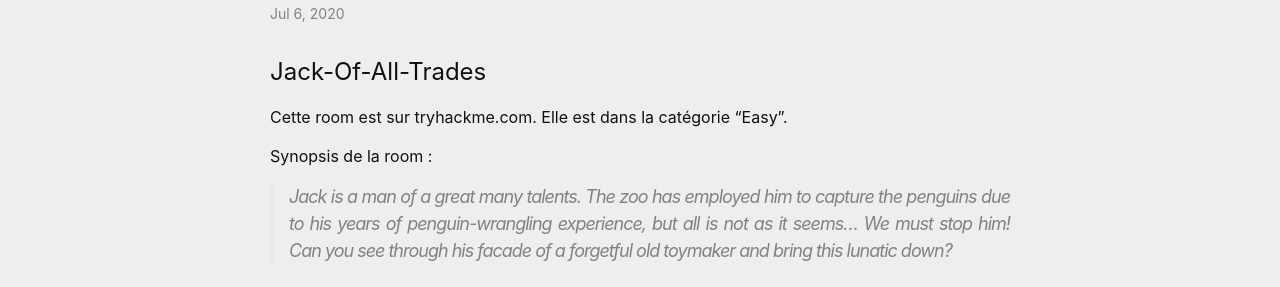
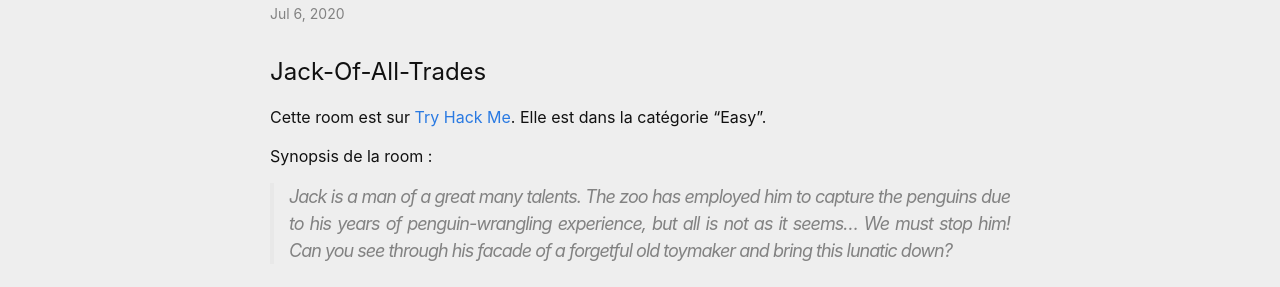
Before and after one commit to eze-kiel/old-eze-kiel.github.io, a Jekyll site: the page built from _posts/2020-07-06-Jack-Of-All-Trades.md, in a window 1280 px wide and 900 px high. Shown: the part 150-437 px from the top of the window. Built offline with Jekyll 4.4.1, drawn with Linux system fonts in a browser that asks for light colours.

Commit message:
typo and broken link

```diff
--- a/_posts/2020-07-06-Jack-Of-All-Trades.md
+++ b/_posts/2020-07-06-Jack-Of-All-Trades.md
@@ -6,7 +6,7 @@ categories: writeup tryhackme
 ---
 
 # Jack-Of-All-Trades
-Cette room est sur tryhackme.com. Elle est dans la catégorie "Easy".
+Cette room est sur [Try Hack Me](https://tryhackme.com). Elle est dans la catégorie "Easy".
 
 Synopsis de la room :
 > Jack is a man of a great many talents. The zoo has employed him to capture the penguins due to his years of penguin-wrangling experience, but all is not as it seems... We must stop him! Can you see through his facade of a forgetful old toymaker and bring this lunatic down?
```
